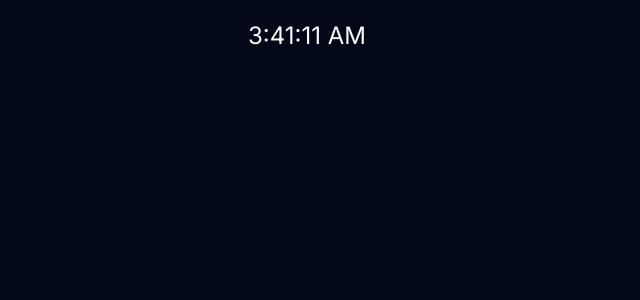
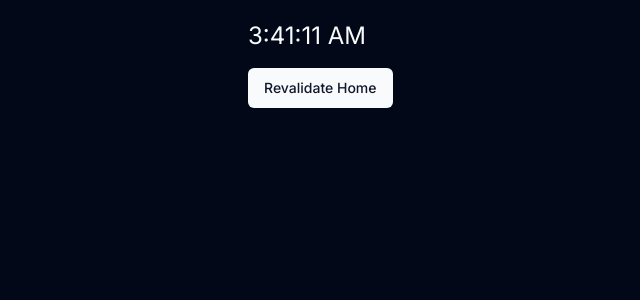
Before and after one commit to imrebartis/next-caching, a Next.js app: page / in a window 1280 px wide. Shown: the top 300 px of the page, without its empty margins (8-648 px from the left). Built offline with nearby package versions, Linux system fonts and the light colour scheme.

Commit message:
revalidate manually

```diff
--- a/src/app/page.tsx
+++ b/src/app/page.tsx
@@ -1,17 +1,17 @@
-// import { cookies, headers } from 'next/headers'
-// import { useSearchParams } from 'next/navigation'
+import { revalidatePath } from 'next/cache'
+import RevalidateHomeButton from './RevalidateHomeButton'
 
-export const dynamic = 'force-dynamic'
+async function onRevalidateHome() {
+  'use server'
+  revalidatePath('/')
+}
 
 export default function Home() {
-  // headers()
-  // cookies()
-  // useSearchParams()
-
   console.log(`Rendering / ${new Date().toLocaleTimeString()}`)
   return (
     <main>
       <div>{new Date().toLocaleTimeString()}</div>
+      <RevalidateHomeButton onRevalidateHome={onRevalidateHome} />
     </main>
   )
 }
```
